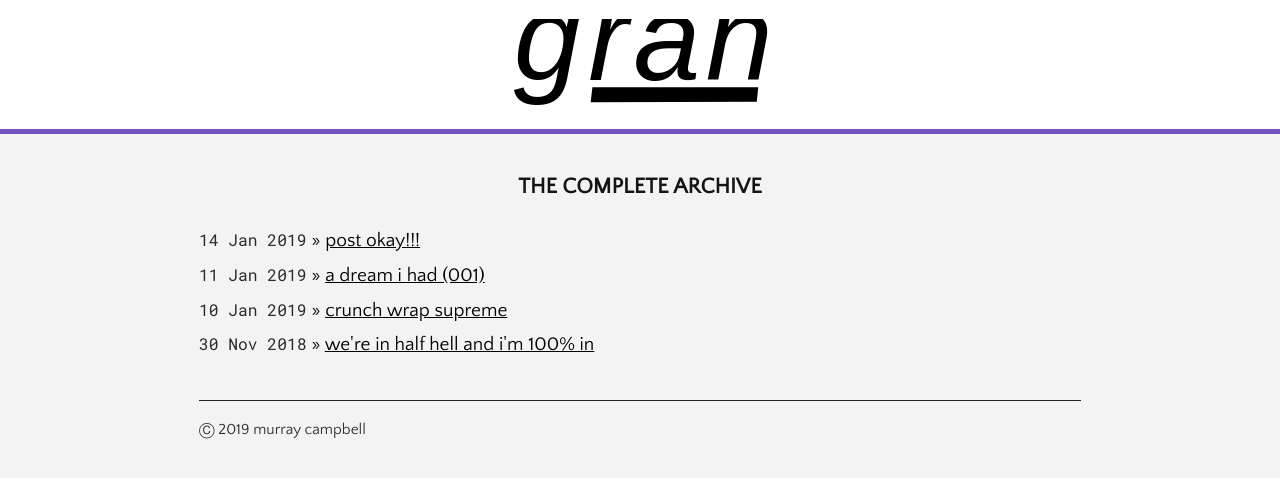
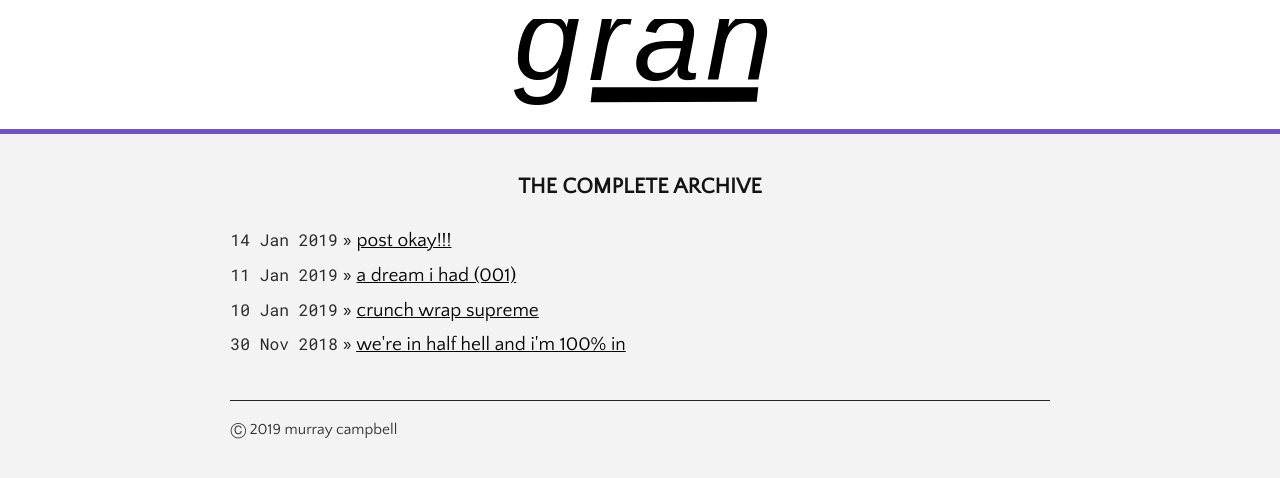
Before and after one commit to campmara/gran, a Jekyll site: the page built from index.html, in a window 1280 px wide. Shown: the top 478 px of the page. Built offline with Jekyll 4.4.1, drawn with Linux system fonts in a browser that asks for light colours.

Commit message:
Update screen.css

```diff
--- a/assets/css/screen.css
+++ b/assets/css/screen.css
@@ -91,7 +91,7 @@ ul.posts {
 .site {
   font-size: 125%;
   text-align: left;
-  width: 46em;
+  width: 64vw;
   margin: auto auto 2em auto;
   line-height: 1.5em;
 }
```
